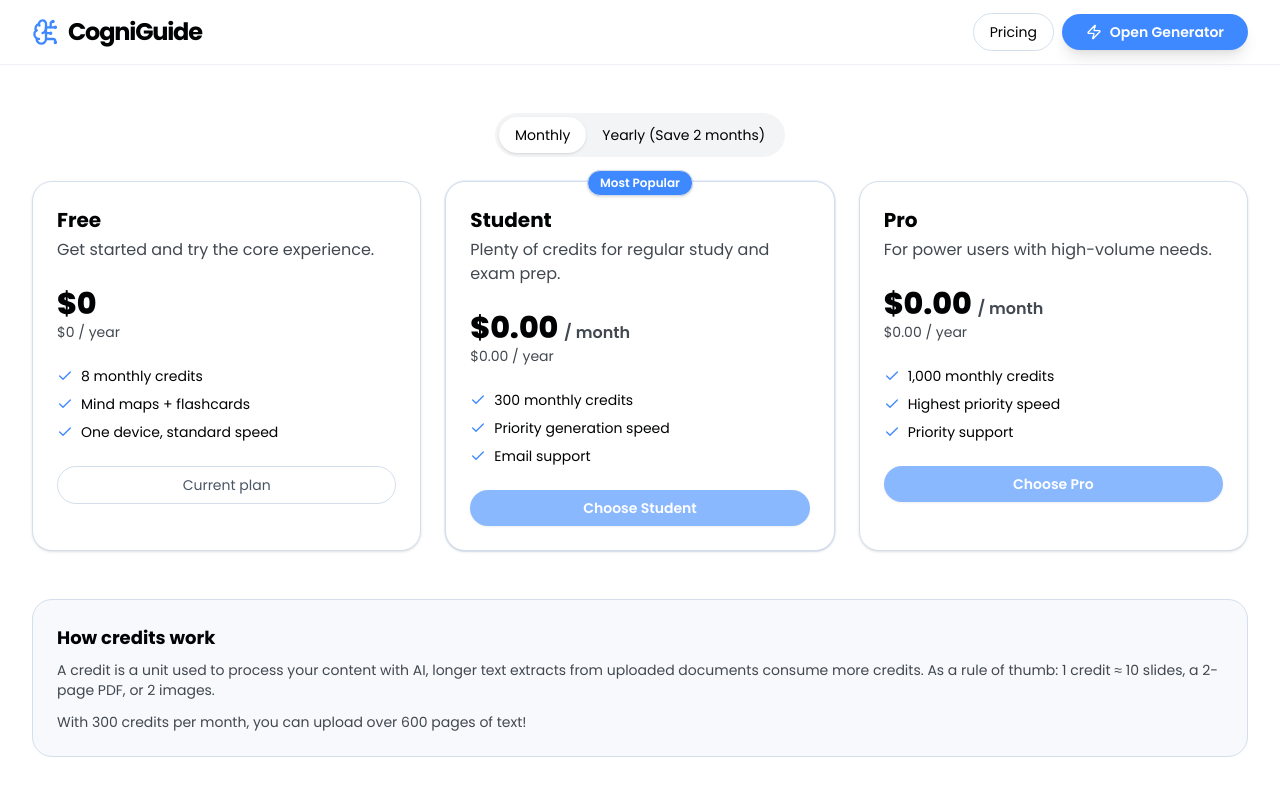
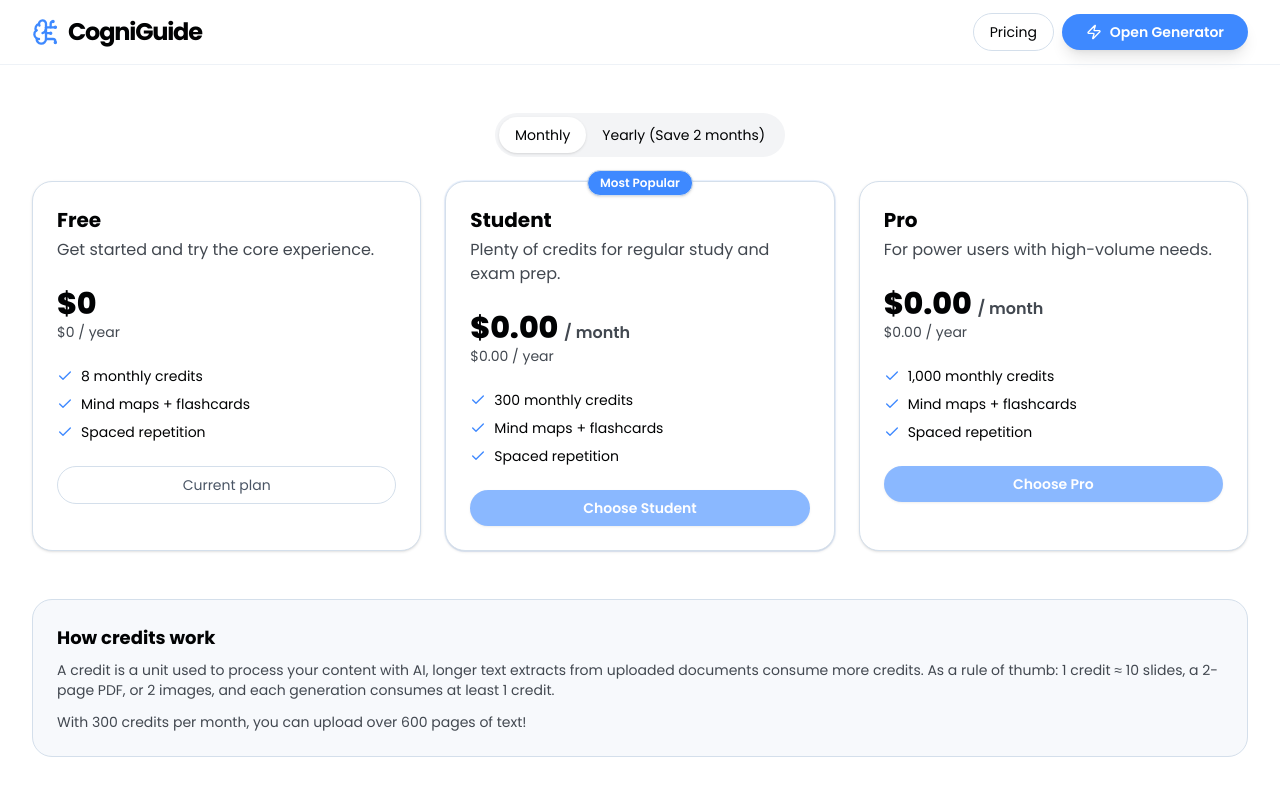
Before and after one commit to Led-adel-pilot/CogniGuide, a Next.js app: page /pricing in a window 1280 px wide. Shown: the top 800 px of the page. Built offline with nearby package versions, Linux system fonts and the light colour scheme; no server answers.

Commit message:
Pricing page update

```diff
--- a/components/PricingClient.tsx
+++ b/components/PricingClient.tsx
@@ -344,7 +344,7 @@ export default function PricingClient({ onPurchaseComplete }: PricingClientProps
             <ul className="space-y-2 text-sm mb-6">
               <li className="flex items-center gap-2"><Check className="h-4 w-4 text-primary" /> 8 monthly credits</li>
               <li className="flex items-center gap-2"><Check className="h-4 w-4 text-primary" /> Mind maps + flashcards</li>
-              <li className="flex items-center gap-2"><Check className="h-4 w-4 text-primary" /> One device, standard speed</li>
+              <li className="flex items-center gap-2"><Check className="h-4 w-4 text-primary" /> Spaced repetition</li>
             </ul>
             <button disabled className="w-full cursor-not-allowed rounded-full border py-2 text-sm text-gray-600">Current plan</button>
           </div>
@@ -365,8 +365,8 @@ export default function PricingClient({ onPurchaseComplete }: PricingClientProps
             </div>
             <ul className="space-y-2 text-sm mb-6">
               <li className="flex items-center gap-2"><Check className="h-4 w-4 text-primary" /> 300 monthly credits</li>
-              <li className="flex items-center gap-2"><Check className="h-4 w-4 text-primary" /> Priority generation speed</li>
-              <li className="flex items-center gap-2"><Check className="h-4 w-4 text-primary" /> Email support</li>
+              <li className="flex items-center gap-2"><Check className="h-4 w-4 text-primary" /> Mind maps + flashcards</li>
+              <li className="flex items-center gap-2"><Check className="h-4 w-4 text-primary" /> Spaced repetition</li>
             </ul>
             <button
               onClick={() => handleChoosePlan('student')}
@@ -394,8 +394,8 @@ export default function PricingClient({ onPurchaseComplete }: PricingClientProps
             </div>
             <ul className="space-y-2 text-sm mb-6">
               <li className="flex items-center gap-2"><Check className="h-4 w-4 text-primary" /> 1,000 monthly credits</li>
-              <li className="flex items-center gap-2"><Check className="h-4 w-4 text-primary" /> Highest priority speed</li>
-              <li className="flex items-center gap-2"><Check className="h-4 w-4 text-primary" /> Priority support</li>
+              <li className="flex items-center gap-2"><Check className="h-4 w-4 text-primary" /> Mind maps + flashcards</li>
+              <li className="flex items-center gap-2"><Check className="h-4 w-4 text-primary" /> Spaced repetition</li>
             </ul>
             <button
               onClick={() => handleChoosePlan('pro')}
@@ -413,7 +413,7 @@ export default function PricingClient({ onPurchaseComplete }: PricingClientProps
         <div className="mt-12 rounded-[1.25rem] border bg-muted/30 p-6">
           <h2 className="text-lg font-bold font-heading mb-2">How credits work</h2>
           <p className="text-sm text-muted-foreground">
-            A credit is a unit used to process your content with AI, longer text extracts from uploaded documents consume more credits. As a rule of thumb: 1 credit ≈ 10 slides, a 2-page PDF, or 2 images.
+            A credit is a unit used to process your content with AI, longer text extracts from uploaded documents consume more credits. As a rule of thumb: 1 credit ≈ 10 slides, a 2-page PDF, or 2 images, and each generation consumes at least 1 credit.
           </p>
           <p className="text-sm text-muted-foreground mt-3">
             With 300 credits per month, you can upload over 600 pages of text!
--- a/components/PricingTiers.tsx
+++ b/components/PricingTiers.tsx
@@ -38,7 +38,7 @@ export default function PricingTiers({
         <ul className="space-y-2 text-sm mb-6">
           <li className="flex items-center gap-2"><Check className="h-4 w-4 text-primary" /> 8 monthly credits</li>
           <li className="flex items-center gap-2"><Check className="h-4 w-4 text-primary" /> Mind maps + flashcards</li>
-          <li className="flex items-center gap-2"><Check className="h-4 w-4 text-primary" /> One device, standard speed</li>
+          <li className="flex items-center gap-2"><Check className="h-4 w-4 text-primary" /> Spaced repetition</li>
         </ul>
         <button disabled className="w-full cursor-not-allowed rounded-full border py-2 text-sm text-gray-600">Current plan</button>
       </div>
@@ -59,8 +59,8 @@ export default function PricingTiers({
         </div>
         <ul className="space-y-2 text-sm mb-6">
           <li className="flex items-center gap-2"><Check className="h-4 w-4 text-primary" /> 300 monthly credits</li>
-          <li className="flex items-center gap-2"><Check className="h-4 w-4 text-primary" /> Priority generation speed</li>
-          <li className="flex items-center gap-2"><Check className="h-4 w-4 text-primary" /> Email support</li>
+          <li className="flex items-center gap-2"><Check className="h-4 w-4 text-primary" /> Mind maps + flashcards</li>
+          <li className="flex items-center gap-2"><Check className="h-4 w-4 text-primary" /> Spaced repetition</li>
         </ul>
         <button
           onClick={() => onCheckout('student')}
@@ -88,8 +88,8 @@ export default function PricingTiers({
         </div>
         <ul className="space-y-2 text-sm mb-6">
           <li className="flex items-center gap-2"><Check className="h-4 w-4 text-primary" /> 1,000 monthly credits</li>
-          <li className="flex items-center gap-2"><Check className="h-4 w-4 text-primary" /> Highest priority speed</li>
-          <li className="flex items-center gap-2"><Check className="h-4 w-4 text-primary" /> Priority support</li>
+          <li className="flex items-center gap-2"><Check className="h-4 w-4 text-primary" /> Mind maps + flashcards</li>
+          <li className="flex items-center gap-2"><Check className="h-4 w-4 text-primary" /> Spaced repetition</li>
         </ul>
         <button
           onClick={() => onCheckout('pro')}
```
